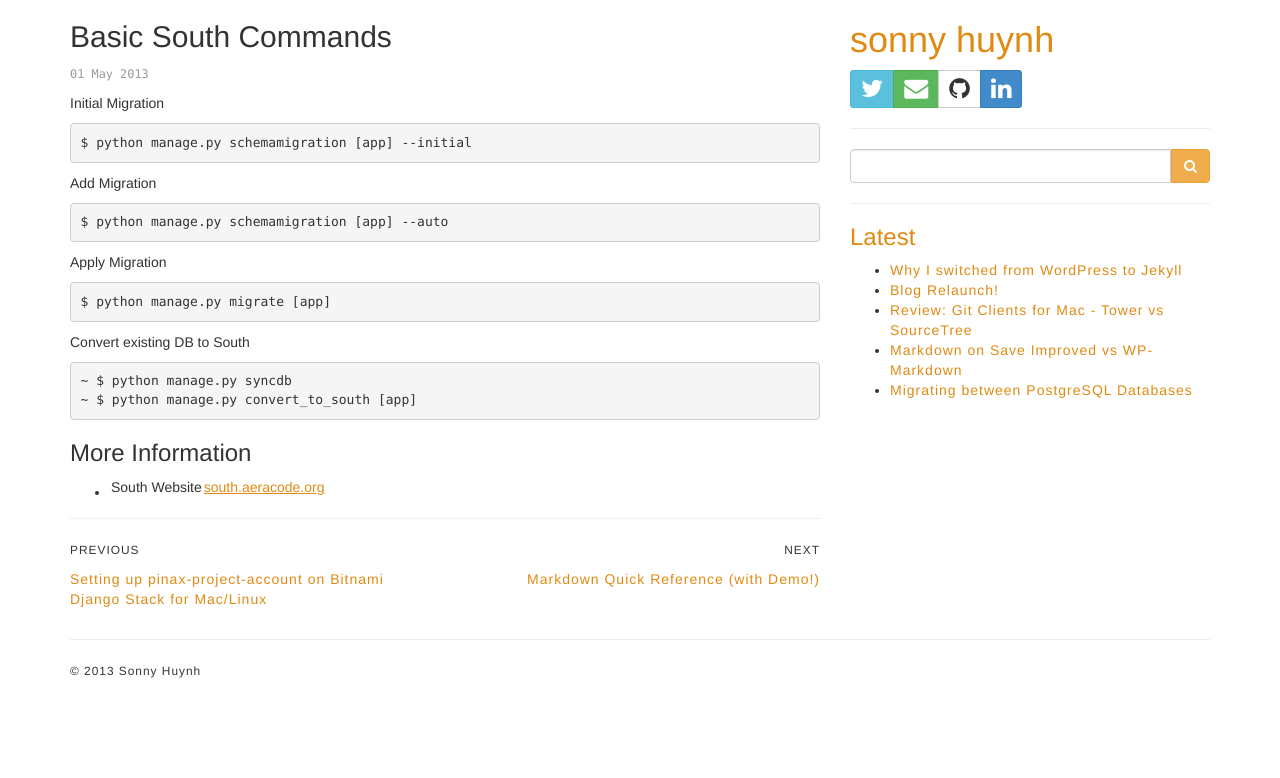
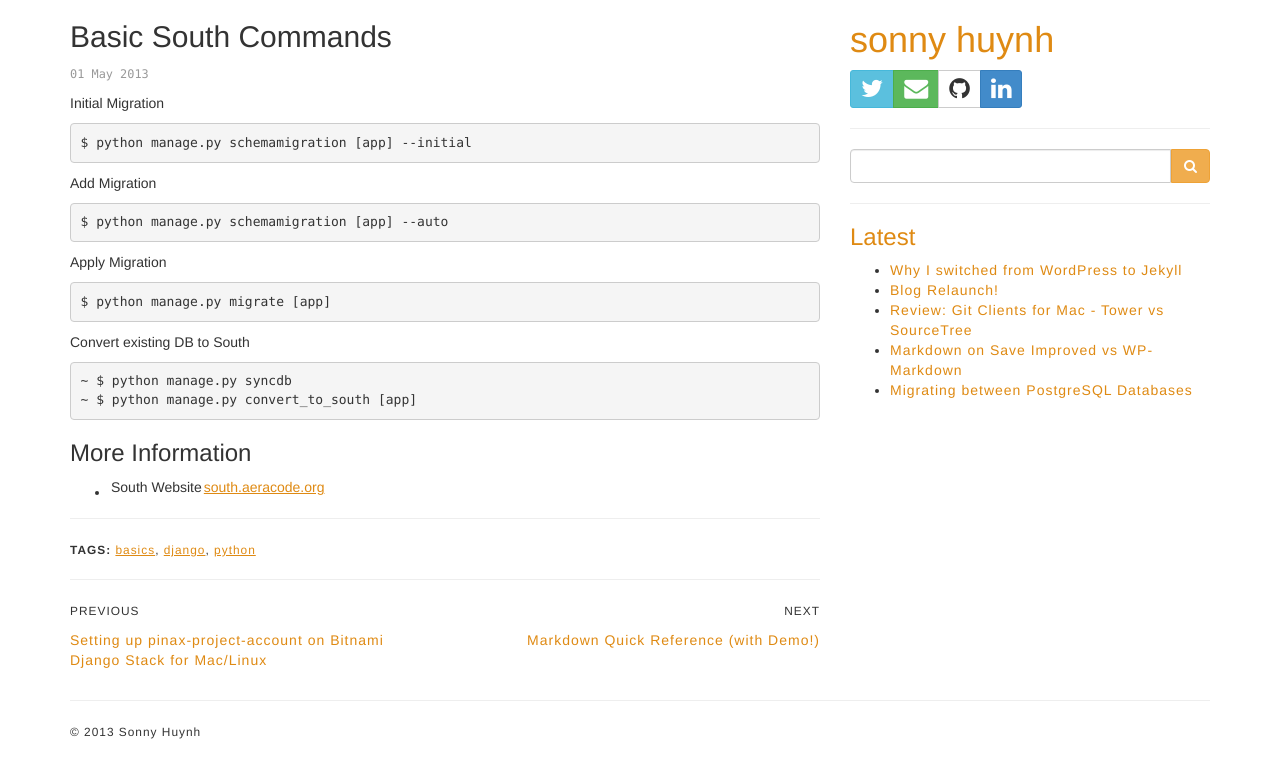
Before and after one commit to sonnyhuynh/sonnyhuynh.github.io, a Jekyll site: the page built from _posts/2013-05-01-basic-south-commands.md, in a window 1280 px wide. Shown: the top 778 px of the page. Built offline with Jekyll 4.4.1, drawn with Linux system fonts in a browser that asks for light colours; Markdown is read by kramdown in place of the engine named in the settings.

Commit message:
Add `tag_cloud` widget to individual post layout

```diff
--- a/_includes/post/footer.html
+++ b/_includes/post/footer.html
@@ -5,6 +5,10 @@
 
 <hr/>
 
+{% include widget/tag_cloud.html %}
+
+<hr/>
+
 {% include widget/paginator.html param=include.param %}
 
 {% endif %}
--- /dev/null
+++ b/_includes/widget/tag_cloud.html
@@ -0,0 +1,7 @@
+{% assign num_tags = page.tags | size %}
+
+<div class="tags spacing text-lowercase link-underline">
+    <small>
+        <strong class="text-uppercase">Tags:</strong> {% if num_tags == 0 %}none{% else %}{% for tag in page.tags %}<a href="/tag/{{ tag }}">{{ tag }}</a>{% unless forloop.last %}, {% endunless %}{% endfor %}{% endif %}
+    </small>
+</div>
```
